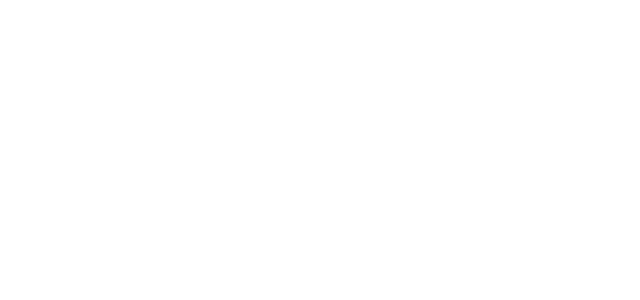
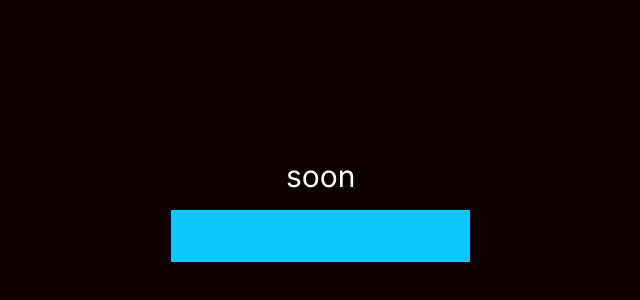
Before and after one commit to robertofficial/test, a React (Create React App) app: page / in a window 1280 px wide. Before the commit this address had no page. Shown: the part 318-618 px from the top of the page, without its empty margins (399-1039 px from the left). Built offline with nearby package versions, Linux system fonts and the light colour scheme.

Commit message:
Imported from Quest

```diff
--- a/src/App.tsx
+++ b/src/App.tsx
@@ -2,12 +2,15 @@ import React from 'react';
 import { Routes, Route } from 'react-router-dom';
 import { ThemeProvider, StyledEngineProvider } from '@mui/material/styles';
 import questTheme from 'src/MyDesignSystemLightTheme';
+import Desktop1 from 'src/components/Desktop1/Desktop1';
 
 function App() {
   return (
     <StyledEngineProvider injectFirst>
       <ThemeProvider theme={questTheme}>
-        <Routes></Routes>
+        <Routes>
+          <Route path="/" element={<Desktop1 />} />
+        </Routes>
       </ThemeProvider>
     </StyledEngineProvider>
   );
--- a/src/types.ts
+++ b/src/types.ts
@@ -13,15 +13,18 @@
  *
  **********************************************************************/
 
+
 export interface SampleCardProps {
   className?: any;
   metadata: any;
 }
 
+
 export interface SampleCardGridProps {
   className?: any;
 }
 
+
 export interface Desktop1Props {
   className?: any;
 }
```
